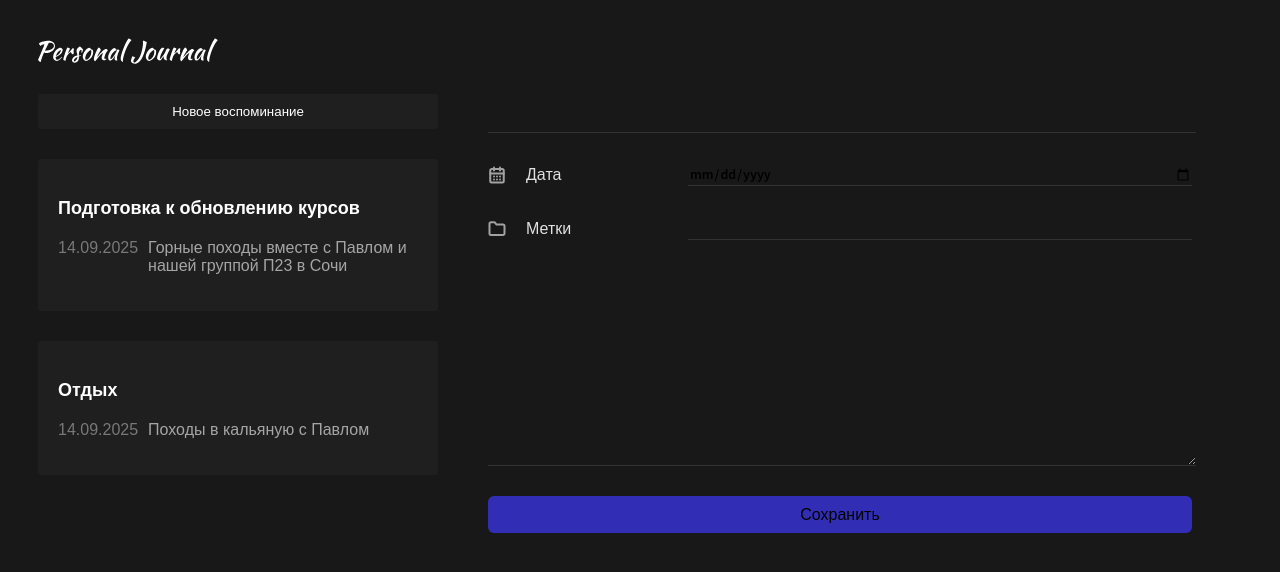
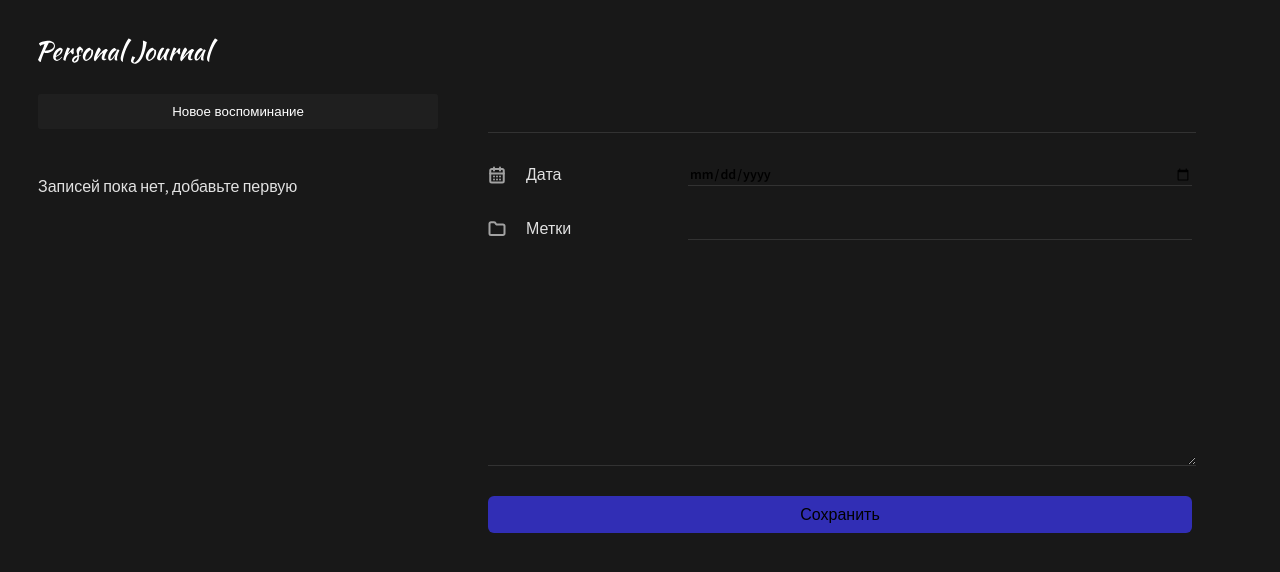
Before and after one commit to KALIZEI611/react-test-1, a React (Vite) app: page / in a window 1280 px wide. Shown: the top 572 px of the page. Built offline with nearby package versions, Linux system fonts and the light colour scheme.

Commit message:
useEffect-48

```diff
--- a/src/App.jsx
+++ b/src/App.jsx
@@ -8,29 +8,32 @@ import Body from './layout/Body/Body';
 import LeftPanel from './layout/LeftPanel/LeftPanel';
 import './App.css';
 import JournalForm from './components/JournalForm/JournalForm';
-import { useState } from 'react';
+import { useEffect, useState } from 'react';
 
-const INITIAL_DATA = [
-		{
-			title: 'Подготовка к обновлению курсов',
-			text: 'Горные походы вместе с Павлом и нашей группой П23 в Сочи',
-			date: new Date(),
-			body:
-				'Lorem ipsum dolor sit, amet consectetur adipisicing elit. Facere ipsam nobis quis quaerat blanditiis porro modi adipisci in cupiditate expedita inventore, quisquam iusto non vitae, minima assumenda architecto sit est!'
-		},
-		{
-			title: 'Отдых  ',
-			text: 'Походы в кальяную с Павлом ',
-			date: new Date()
-		}
-];
+
 
 function App() {
-	const [items,setItems]=useState(INITIAL_DATA);
+	const [items,setItems]=useState([]);
 
+	useEffect(()=>{
+		const data = JSON.parse(localStorage.getItem('data'));
+		if(data)
+		{
+			setItems(data.map(item=>({
+				...item,
+				date:new Date(item.date)
+			})));
+		}
+	},[]);
+
+	useEffect(()=>{
+		if(items.length){
+			localStorage.setItem('data',JSON.stringify(items));
+		}
+	},[items])
 	const addItem=item =>{
 		setItems(oldItems => [...oldItems,{
-			text:item.text,
+			post:item.post,
 			title:item.title,
 			date:new Date(item.date),
 			id:oldItems.length>0 ? Math.max(...oldItems.map(i => i.id))+1:1
```
